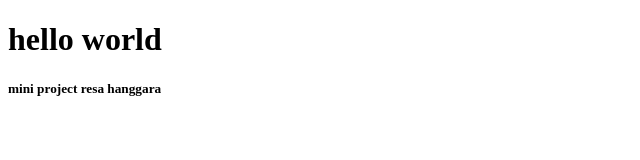
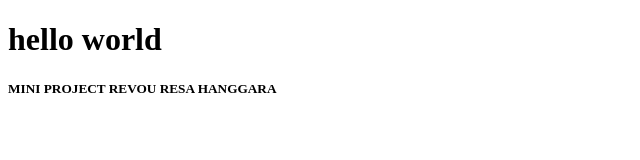
Before and after one commit to resahanggara438-dev/mini-project-resa-hanggara, a plain HTML site: page index.html in a window 1280 px wide. Shown: the whole page, without its empty margins (0-640 px from the left). Drawn offline with Linux system fonts and the light colour scheme.

Commit message:
Add files via upload

```diff
--- a/index.html
+++ b/index.html
@@ -3,10 +3,10 @@
 <head>
     <meta charset="UTF-8">
     <meta name="viewport" content="width=device-width, initial-scale=1.0">
-    <title>mini project Resa hanggara</title>
+    <title>mini project revo u resa</title>
 </head>
 <body>
     <h1>hello world</h1>
-    <h5>mini project resa hanggara</h5>
+    <h5>MINI PROJECT REVOU RESA HANGGARA</h5>
 </body>
 </html>
```
